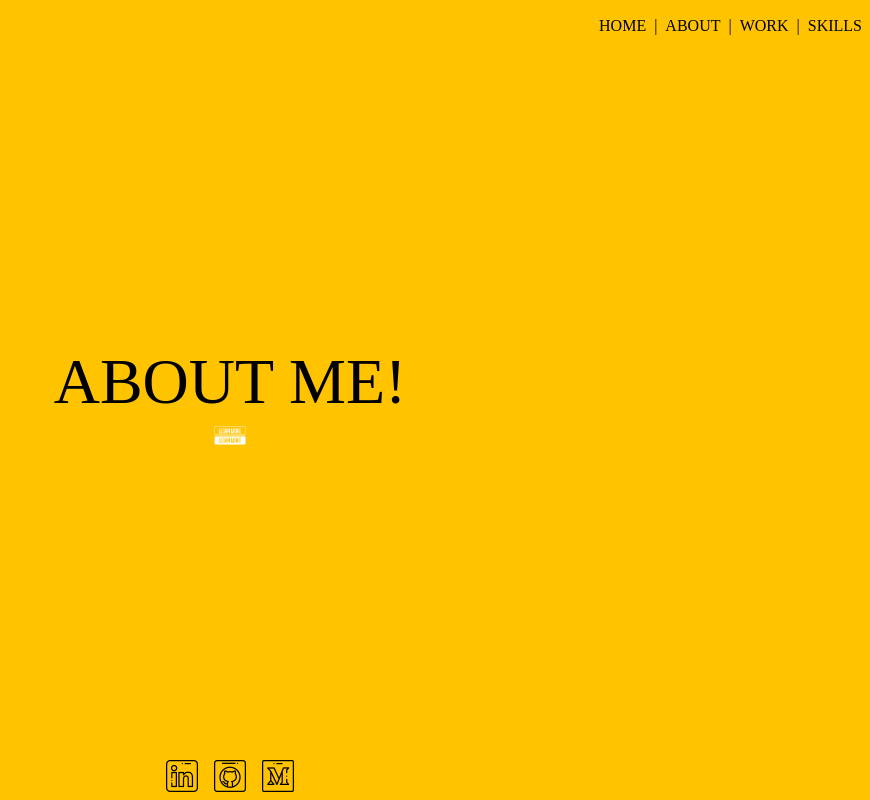
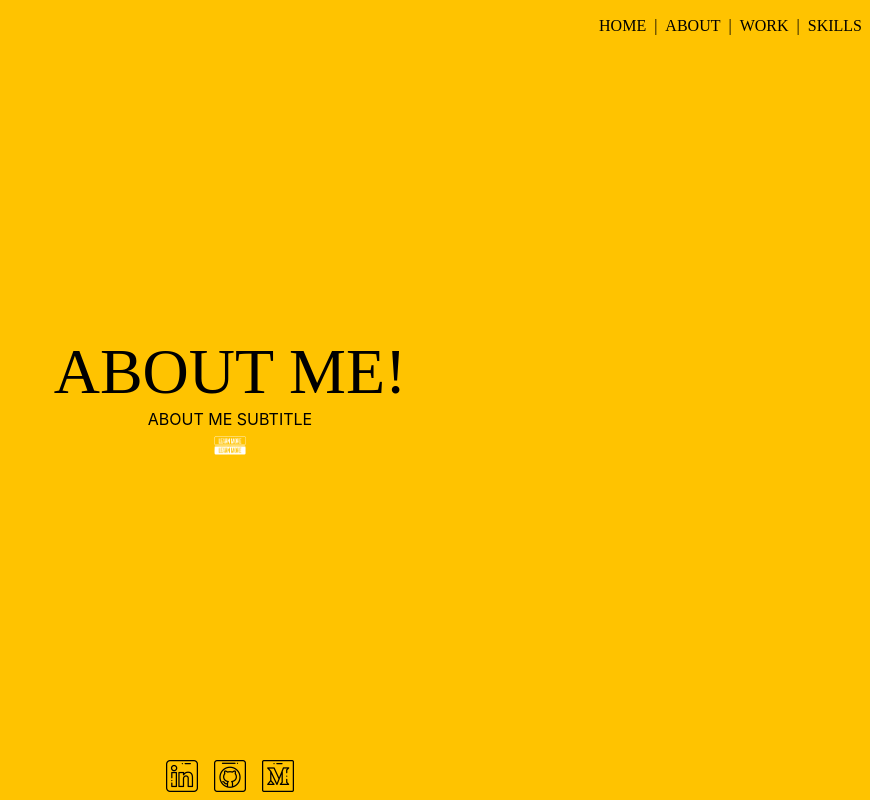
Before and after one commit to yuhaocooper/Personal-Website, a React (Create React App) app in the folder Client/: page / in a window 1280 px wide. Shown: the whole page, without its empty margins (410-1280 px from the left). Built offline with nearby package versions, Linux system fonts and the light colour scheme.

Commit message:
changes to mainbody.js

```diff
--- a/Client/src/Components/Mainbody.js
+++ b/Client/src/Components/Mainbody.js
@@ -4,7 +4,8 @@ function Mainbody(){
 
     //use count as the number logic to switch between texts
     const [count, setCount] = useState(0)
-    const [title, setTitle] = useState(<div><div>Welcome!</div><span>HI, I'M YUHAO</span></div>)
+    const [title, setTitle] = useState()
+    const [subTitle, setSubTitle] = useState()
     const list = [0,1,2,3]
 
     //set interval to change count
@@ -37,11 +38,32 @@ function Mainbody(){
         }
     },[count])
 
+    useEffect(()=>{
+        if (count >3){
+            setCount(0)
+        }
+        switch(count){
+            case (0):
+                setSubTitle(<div className='sub-title'>WELCOME SUBTITLE</div>)
+                break;
+            case (1):
+                setSubTitle(<div className='sub-title'>ABOUT ME SUBTITLE</div>)
+                break;
+            case (2):
+                setSubTitle(<div className='sub-title'>WORK SUBTITLE</div>)
+                break;
+            case (3):
+                setSubTitle(<div className='sub-title'>SKILLS SUBTITLE</div>)
+                break;
+        }
+    },[count])
+
     //return the value
     // I need to split the png file into 2 separate layers at home
     return(
         <div>
             {title}
+            {subTitle}
             <div><a href="/about" className='testbutton'></a></div>
         </div>
     )
```
